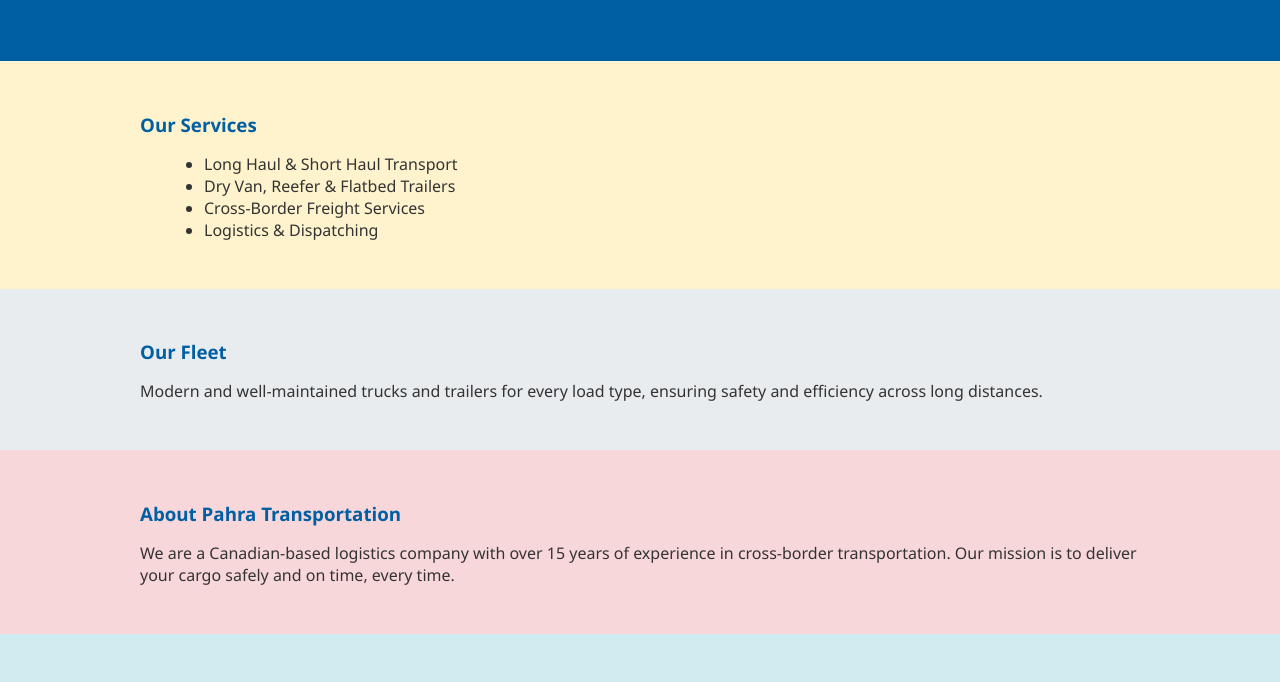
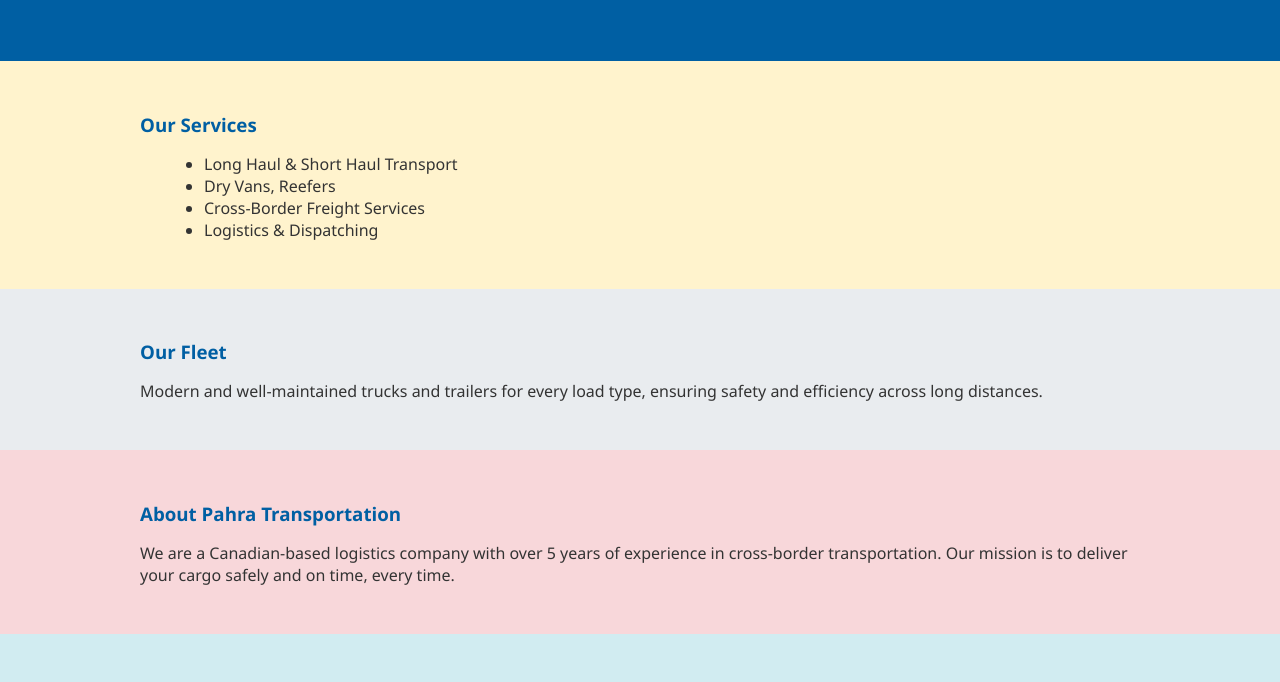
Before and after one commit to arveetsingh/pahraTansport, a plain HTML site: page index.html in a window 1280 px wide. Shown: the part 397-1079 px from the top of the page. Drawn offline with Linux system fonts and the light colour scheme.

Commit message:
more changes

```diff
--- a/index.html
+++ b/index.html
@@ -32,7 +32,7 @@
       <h3>Our Services</h3>
       <ul>
         <li>Long Haul & Short Haul Transport</li>
-        <li>Dry Van, Reefer & Flatbed Trailers</li>
+        <li>Dry Vans, Reefers  </li>
         <li>Cross-Border Freight Services</li>
         <li>Logistics & Dispatching</li>
       </ul>
@@ -47,7 +47,7 @@
   <section id="about">
     <div class="container">
       <h3>About Pahra Transportation</h3>
-      <p>We are a Canadian-based logistics company with over 15 years of experience in cross-border transportation. Our mission is to deliver your cargo safely and on time, every time.</p>
+      <p>We are a Canadian-based logistics company with over 5 years of experience in cross-border transportation. Our mission is to deliver your cargo safely and on time, every time.</p>
     </div>
   </section>
   <section id="contact">
```
